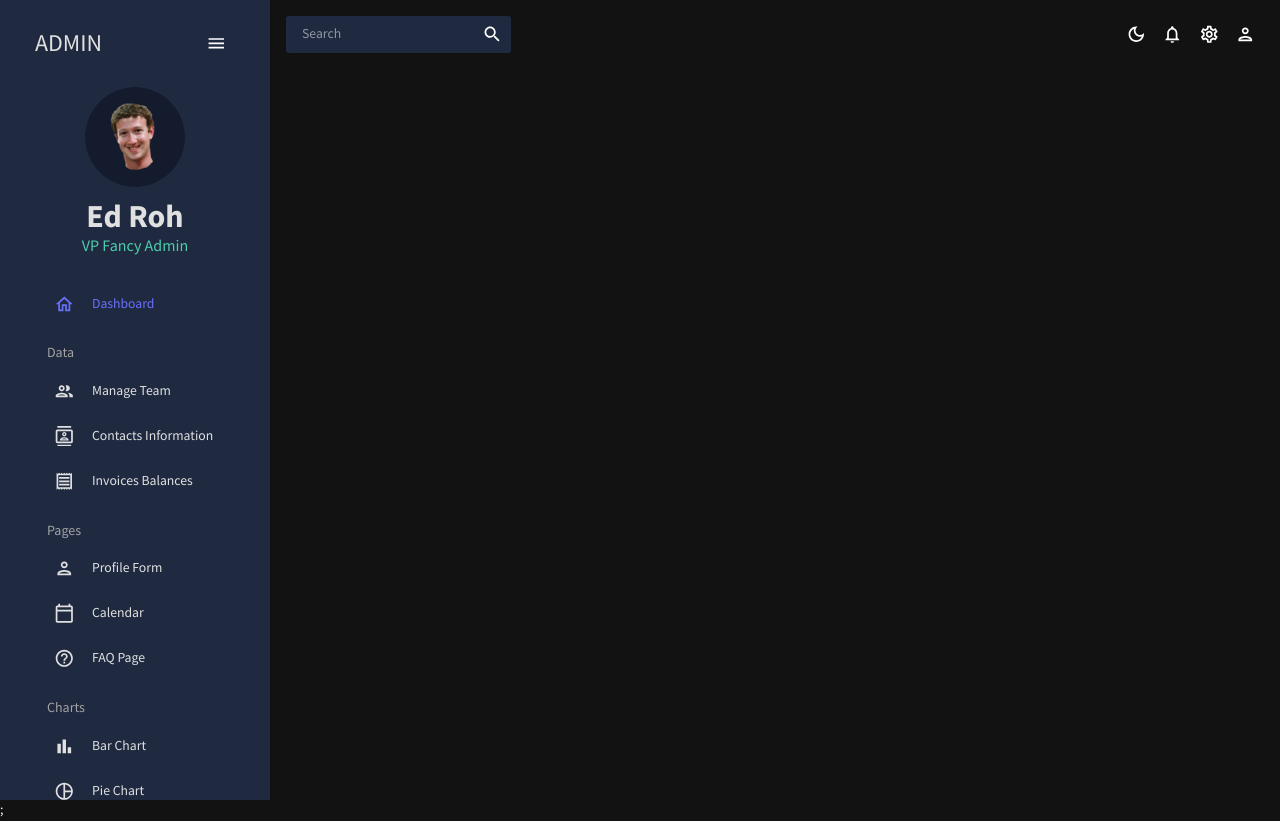
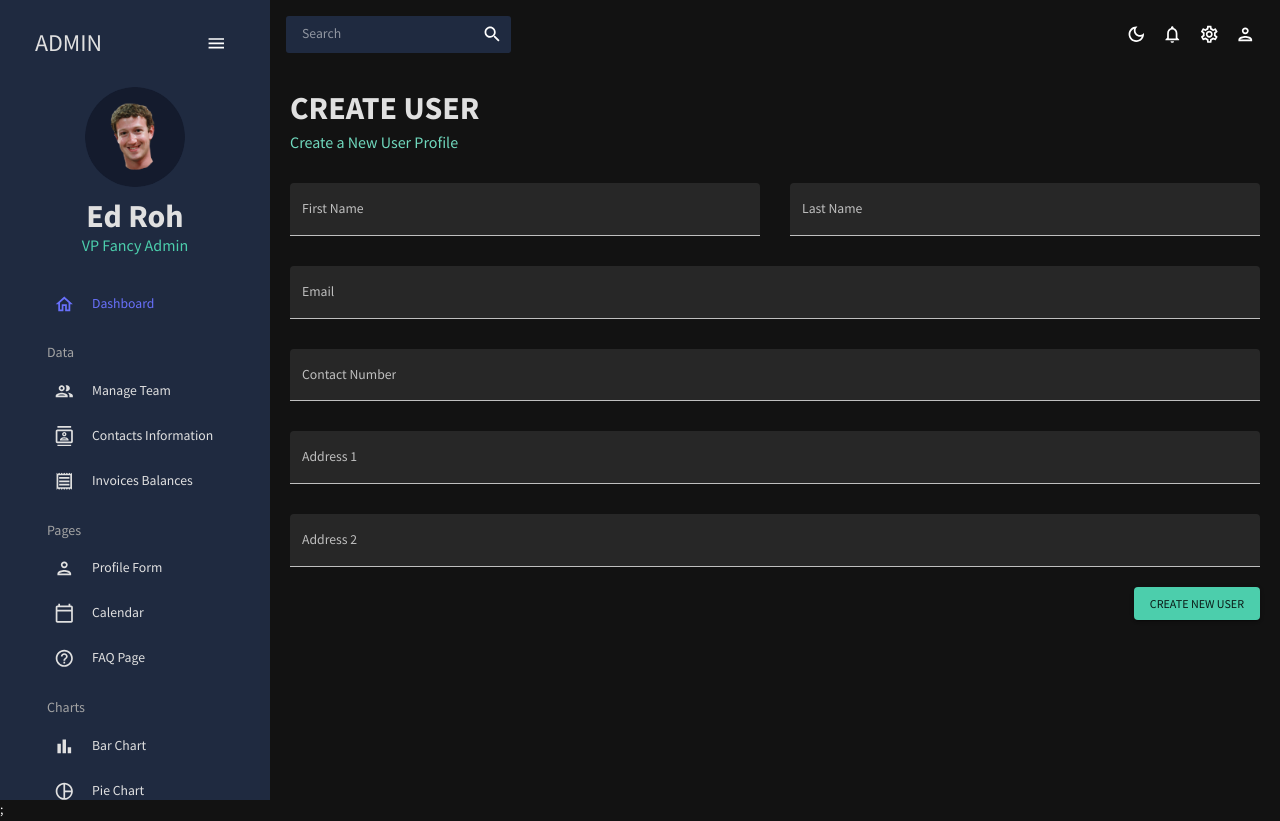
Before and after one commit to GuiMrtn/admin-react, a React (Create React App) app: page /form in a window 1280 px wide. Built offline with nearby package versions, Linux system fonts and the light colour scheme; a web font is replaced by a local one.

Commit message:
add form user

```diff
--- a/src/App.js
+++ b/src/App.js
@@ -7,9 +7,10 @@
 import Team from "./scenes/team";
 import Contacts from "./scenes/contacts";
 import Invoices from "./scenes/invoices";
+import Form from "./scenes/form";
 /*
 import Bar from "./scenes/bar";
-import Form from "./scenes/form";
+
 import Line from "./scenes/line";
 import Pie from "./scenes/pie";
 import FAQ from "./scenes/faq";
@@ -32,7 +33,7 @@
               <Route path="/team" element={<Team />} />
               <Route path="/contacts" element={<Contacts />} />
               <Route path="/invoices" element={<Invoices />} />
-              {/* <Route path="/form" element={<Form />} /> */}
+              <Route path="/form" element={<Form />} />
               {/* <Route path="/bar" element={<Bar />} /> */}
               {/* <Route path="/pie" element={<Pie />} /> */}
               {/* <Route path="/line" element={<Line />} /> */}
--- /dev/null
+++ b/src/scenes/form/index.jsx
@@ -0,0 +1,140 @@
+import { Box, Button, TextField } from "@mui/material";
+import { Formik } from "formik";
+import * as yup from "yup";
+import useMediaQuery from "@mui/material/useMediaQuery";
+import Header from "../../components/Header";
+
+const initialValues = {
+    firstName: "",
+    lastName: "",
+    email: "",
+    contact: "",
+    address1: "",
+    address2: "",
+};
+
+const phoneRegExp = /^((\+[1-9]{1,4}[ -]?)|(\([0-9]{2,3}\)[ -]?)|([0-9]{2,4})[ -]?)*?[0-9]{3,4}[ -]?[0-9]{3,4}$/;
+
+const userSchema = yup.object().shape({
+    firstName: yup.string().required("required"),
+    lastName: yup.string().required("required"),
+    email: yup.string().email("Invalid email").required("required"),
+    contact: yup.string().matches(phoneRegExp, "Phone number is not valid").required("required"),
+    address1: yup.string().required("required"),
+    address2: yup.string().required("required"),
+});
+
+const Form = () => {
+    const isNonMobile = useMediaQuery("(min-width:600px)");
+    const handleFormSubmit = (values) => {
+        console.log(values);
+    }
+    return (
+        <Box m="20px">
+            <Header title="CREATE USER" subtitle="Create a New User Profile "/>
+            <Formik
+               onSubmit={handleFormSubmit}
+               initialValues={initialValues}
+               validationSchema={userSchema}
+            >
+                {({
+                    values, errors, touched, handleBlur, handleChange, handleSubmit
+                }) => (
+                    <form onSubmit={handleSubmit}>
+                        <Box display="grid" gap="30px" gridTemplateColumns="repeat(4, minmax(0, 1fr))"
+                        sx={{
+                            "& > div":{ gridColumn: isNonMobile ? undefined : "span 4" },
+                        }}
+                        >
+                            <TextField
+                                fullWidth
+                                variant="filled"
+                                type="text"
+                                label="First Name"
+                                onBlur={handleBlur}
+                                onChange={handleChange}
+                                value={values.firstName}
+                                name="firstName"
+                                error={!!touched.firstName && !!errors.firstName}
+                                helperText={touched.firstName && errors.firstName}
+                                sx={{ gridColumn: "span 2" }}
+                            />
+                            <TextField
+                                fullWidth
+                                variant="filled"
+                                type="text"
+                                label="Last Name"
+                                onBlur={handleBlur}
+                                onChange={handleChange}
+                                value={values.lastName}
+                                name="lastName"
+                                error={!!touched.lastName && !!errors.lastName}
+                                helperText={touched.lastName && errors.lastName}
+                                sx={{ gridColumn: "span 2" }}
+                            />
+                            <TextField
+                                fullWidth
+                                variant="filled"
+                                type="text"
+                                label="Email"
+                                onBlur={handleBlur}
+                                onChange={handleChange}
+                                value={values.email}
+                                name="email"
+                                error={!!touched.email && !!errors.email}
+                                helperText={touched.email && errors.email}
+                                sx={{ gridColumn: "span 4" }}
+                            />
+                            <TextField
+                                fullWidth
+                                variant="filled"
+                                type="text"
+                                label="Contact Number"
+                                onBlur={handleBlur}
+                                onChange={handleChange}
+                                value={values.contact}
+                                name="contact"
+                                error={!!touched.contact && !!errors.contact}
+                                helperText={touched.contact && errors.contact}
+                                sx={{ gridColumn: "span 4" }}
+                            />
+                            <TextField
+                                fullWidth
+                                variant="filled"
+                                type="text"
+                                label="Address 1"
+                                onBlur={handleBlur}
+                                onChange={handleChange}
+                                value={values.address1}
+                                name="address1"
+                                error={!!touched.address1 && !!errors.address1}
+                                helperText={touched.address1 && errors.address1}
+                                sx={{ gridColumn: "span 4" }}
+                            />
+                            <TextField
+                                fullWidth
+                                variant="filled"
+                                type="text"
+                                label="Address 2"
+                                onBlur={handleBlur}
+                                onChange={handleChange}
+                                value={values.address2}
+                                name="address1"
+                                error={!!touched.address2 && !!errors.address2}
+                                helperText={touched.address2 && errors.address2}
+                                sx={{ gridColumn: "span 4" }}
+                            />
+                        </Box>
+                        <Box display="flex" justifyContent="end" mt="20px">
+                            <Button type="submit" color="secondary" variant="contained">
+                                Create New User
+                            </Button>
+                        </Box>
+                    </form>
+                )}
+            </Formik>
+        </Box>
+    )
+}
+
+export default Form;
```
